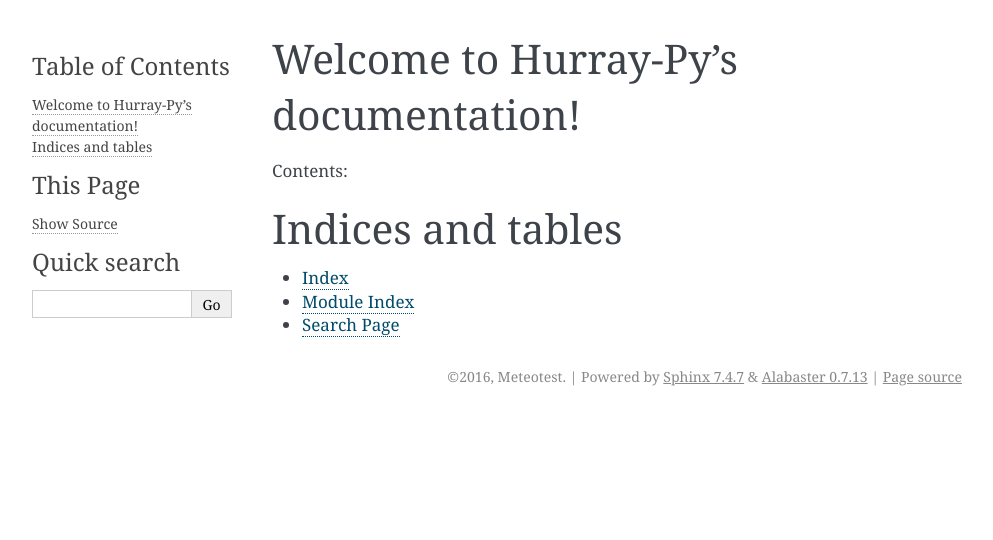
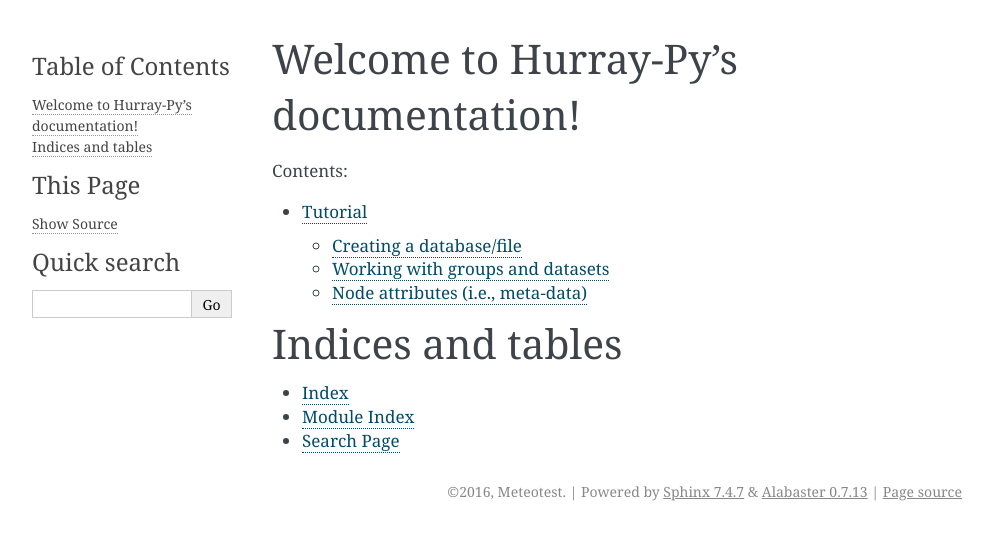
Before and after one commit to meteotest/hurray-py, a Sphinx documentation site: the page built from docs/index.rst, in a window 1280 px wide. Shown: the top 540 px of the page, without its empty margins (148-1141 px from the left). Built offline with Sphinx 7.4.7, drawn with Linux system fonts in a browser that asks for light colours; some of the changed lines change nothing that is shown.

Commit message:
added tutorial

```diff
--- a/docs/index.rst
+++ b/docs/index.rst
@@ -11,6 +11,8 @@
 .. toctree::
    :maxdepth: 2
 
+   tutorial
+
 
 
 Indices and tables
--- /dev/null
+++ b/docs/tutorial.rst
@@ -0,0 +1,102 @@
+Tutorial
+========
+
+hurray-py has an API very similar to that of the h5py library.
+
+For this tutorial, make sure you have a hurray server running on ``localhost``
+on port ``2222``.
+
+Make sure you import ``numpy`` and ``hurraypy``:
+   .. code-block:: python
+
+    >>> import numpy as np
+    >>> import hurraypy as hp
+
+Creating a database/file
+------------------------
+
+Establish a server connection and create an hdf5 file:
+
+   .. code-block:: python
+
+    >>> conn = hp.connect('localhost', '2222')
+    >>> conn.create_db('mydatabase.h5')
+
+Connect to the created file:
+
+   .. code-block:: python
+
+    >>> db = conn.connect_db('mydatabase.h5')
+    >>> db
+    <HDF5 Group (db=mydatabase, path=/)>
+
+Note that the database is a ``Group`` (the root group ``/``).
+
+
+Working with groups and datasets
+--------------------------------
+
+To create a subgroup ``/mygroup`` run:
+
+   .. code-block:: python
+
+    >>> grp = db.create_group("mygrp")
+    >>> grp
+    <HDF5 Group (db=mydatabase, path=/mygrp)>
+
+Now let's store a 2D array in that group:
+
+   .. code-block:: python
+
+    >>> data = np.array([[1, 2, 3], [4, 5, 6]])
+    >>> dataset = grp.create_dataset('myarray', data=data)
+    >>> dataset
+    <HDF5 Dataset (db=mydatabase, path=/mygrp/myarray)>
+
+Let's fetch the array from the server and read only its first dimension (note
+that only the requested portion of the array is transferred over the network):
+
+   .. code-block:: python
+
+    >>> dataset = db['/mygrp/myarray']
+    >>> dataset[:]
+    array([[1, 2, 3],
+           [4, 5, 6]])
+    >>> dataset[0, :]
+    array([1, 2, 3])
+
+Numpy-like broadcasting allows us to overwrite only a portion of the array:
+
+   .. code-block:: python
+
+    >>> x = np.array([8, 9, 10])
+    >>> dataset[0, :] = x
+    >>> dataset[:]
+    array([[ 8,  9, 10],
+           [ 4,  5,  6]])
+
+
+Node attributes (i.e., meta-data)
+---------------------------------
+
+Every node (Group or Dataset) can have a number of so-called *attributes*. An
+attribute is a key/value pair, where the value can either be a single value
+(string or number) or itself an n-dimensional array.
+
+It works very much like a dictionary:
+   .. code-block:: python
+
+    >>> dataset.attrs['foo'] = "helloworld"
+    >>> dataset.attrs['foo']
+    "helloworld"
+    >>> 'foo' in dst.attrs
+    True
+    >>> dst.attrs.keys()
+    ['foo']
+
+Using array values is also straightforward:
+   .. code-block:: python
+
+    >>> dst.attrs['num'] = np.array([0.1, 0.2, 0.5])
+    >>> dst.attrs['num']
+    array([0.1, 0.2, 0.5])
```
